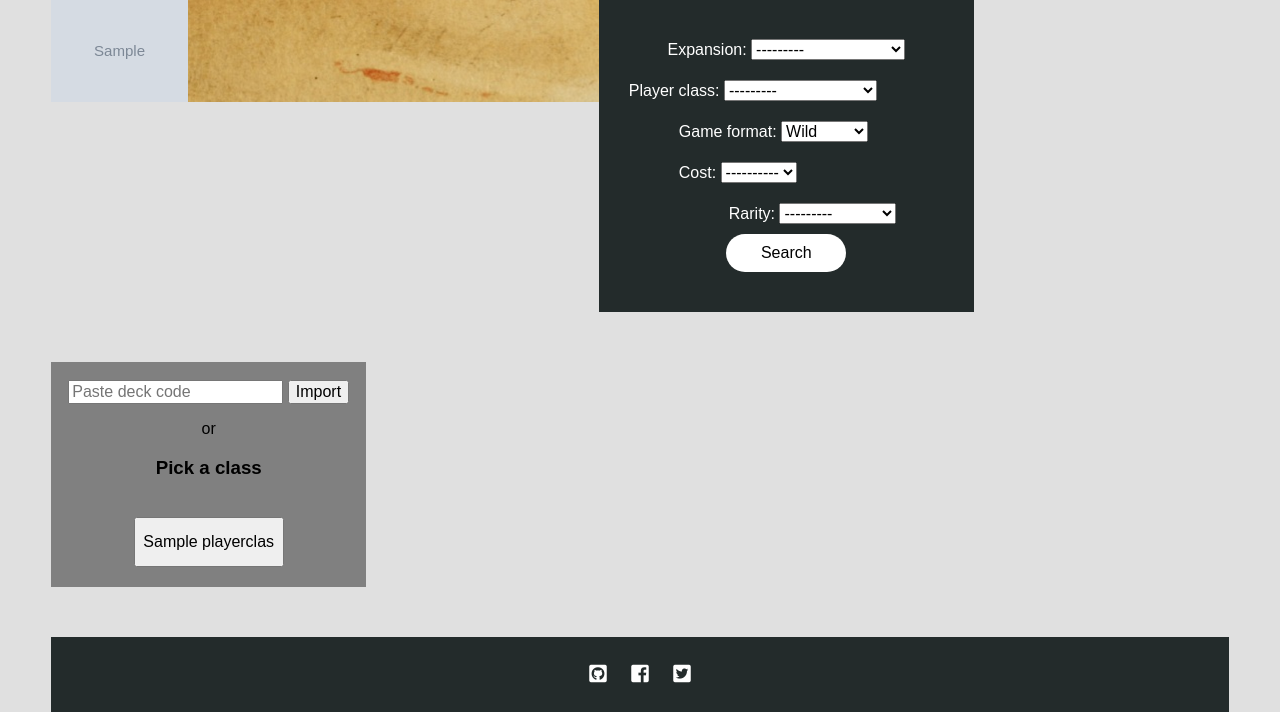
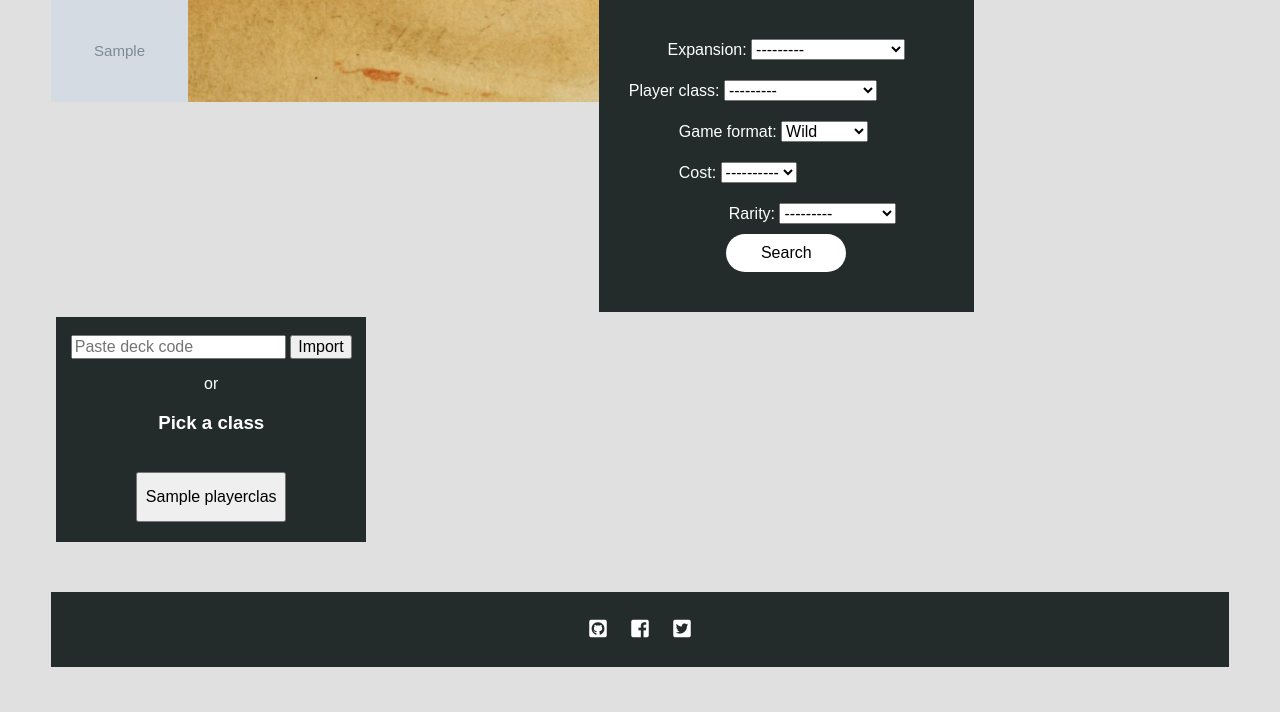
Before and after one commit to konichiwas/hearthstone-deck-builder, a Django app: page /builder/album/ in a window 1280 px wide. Shown: the part 121-833 px from the top of the page. After the commit the page ends 788 px from the top, so only its background shows below. Run offline with Django 3.2, Linux system fonts and the light colour scheme; tables that the repository leaves empty hold one stand-in row (values such as "Sample post"); grey boxes marked "Sample" are stand-in pictures; style sheets or scripts are compiled from the project's sources; some libraries are stand-ins or nearby versions.

Commit message:
updated deck

```diff
--- a/builder/static/src/deck.less
+++ b/builder/static/src/deck.less
@@ -1,8 +1,11 @@
 .deck {
+	margin-bottom: 50px;
+	width: 100%;
+	box-sizing: border-box;
 
-	margin: 50px 0;
-
-	background-color: gray;
+	background-color: @gray-dark;
+	border-top: 5px solid #e0e0e0;
+	border-left: 5px solid #e0e0e0;
 	text-align: center;
 
 	.player-class {
@@ -11,4 +14,26 @@
 		width: 150px;
 		margin: 20px auto;
 	}
+
+	p, h3 {
+		color: white;
+	}
+	select {
+		margin: 20px auto;
+		width:75%;
+	}
+
+	@media (min-width: 601px) {
+		select {
+			display: none;
+		}
+	}
+	@media (max-width: 600px) {
+		.player-class {
+			display: none;
+		}
+	}
+	@media (max-width: 1181px ) {
+		border: none;
+	}
 }
--- a/builder/templates/builder/includes/deck.html
+++ b/builder/templates/builder/includes/deck.html
@@ -22,5 +22,12 @@
 	{% for class in classes %}
 	<button class="player-class">{{ class }}</button>
 	{% endfor %}
+	<div class="player-class-dropdown">
+		<select action="" id="" novalidate>
+			{% for class in classes %}
+				<option value="">{{ class }}</option>
+			{% endfor %}
+		</select>
+	</div>
 </div>
 {% endif %}
```
